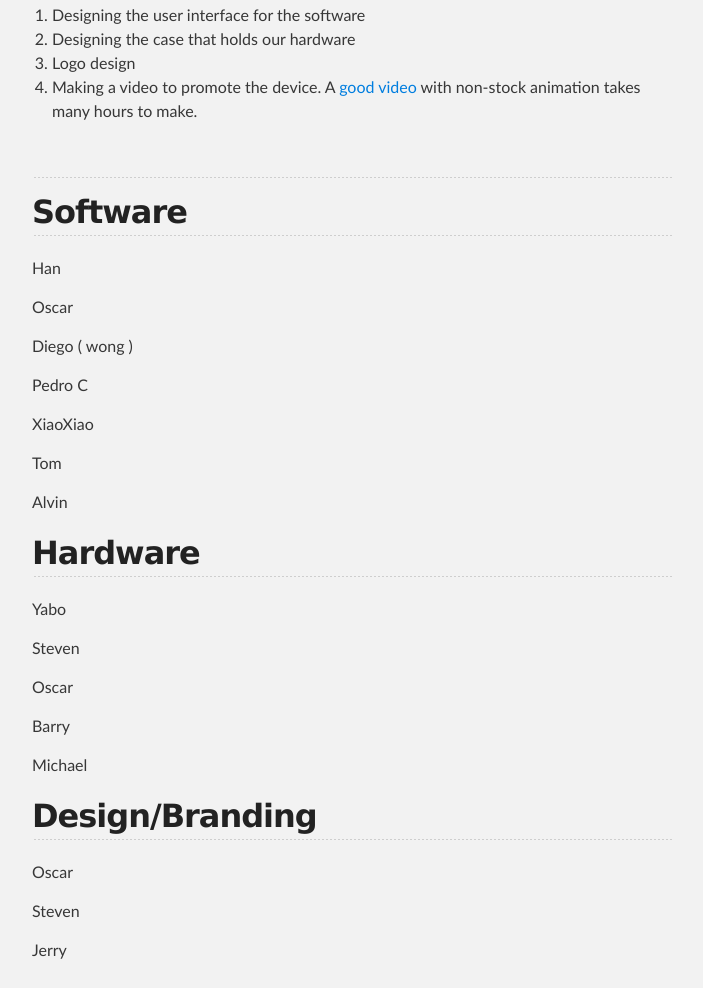
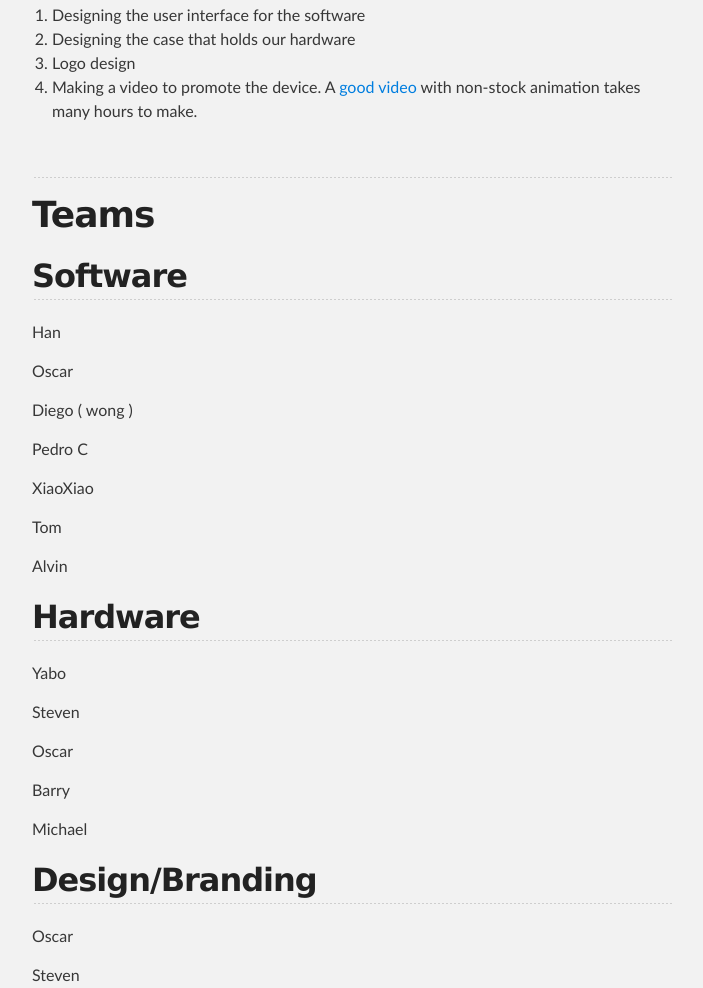
Before and after one commit to pcoutin/projectz, a plain HTML site: page index.html in a window 1280 px wide. Shown: the part 2868-3856 px from the top of the page, without its empty margins (288-991 px from the left). Drawn offline with Linux system fonts and the light colour scheme.

```diff
--- a/index.html
+++ b/index.html
@@ -141,6 +141,9 @@
 
 <hr>
 
+<h1>
+<a id="teams" class="anchor" href="#teams" aria-hidden="true"><span aria-hidden="true" class="octicon octicon-link"></span></a>Teams</h1>
+
 <h2>
 <a id="software-1" class="anchor" href="#software-1" aria-hidden="true"><span aria-hidden="true" class="octicon octicon-link"></span></a>Software</h2>
 
```
Also changed, not shown: params.json (+1 -1 lines).
